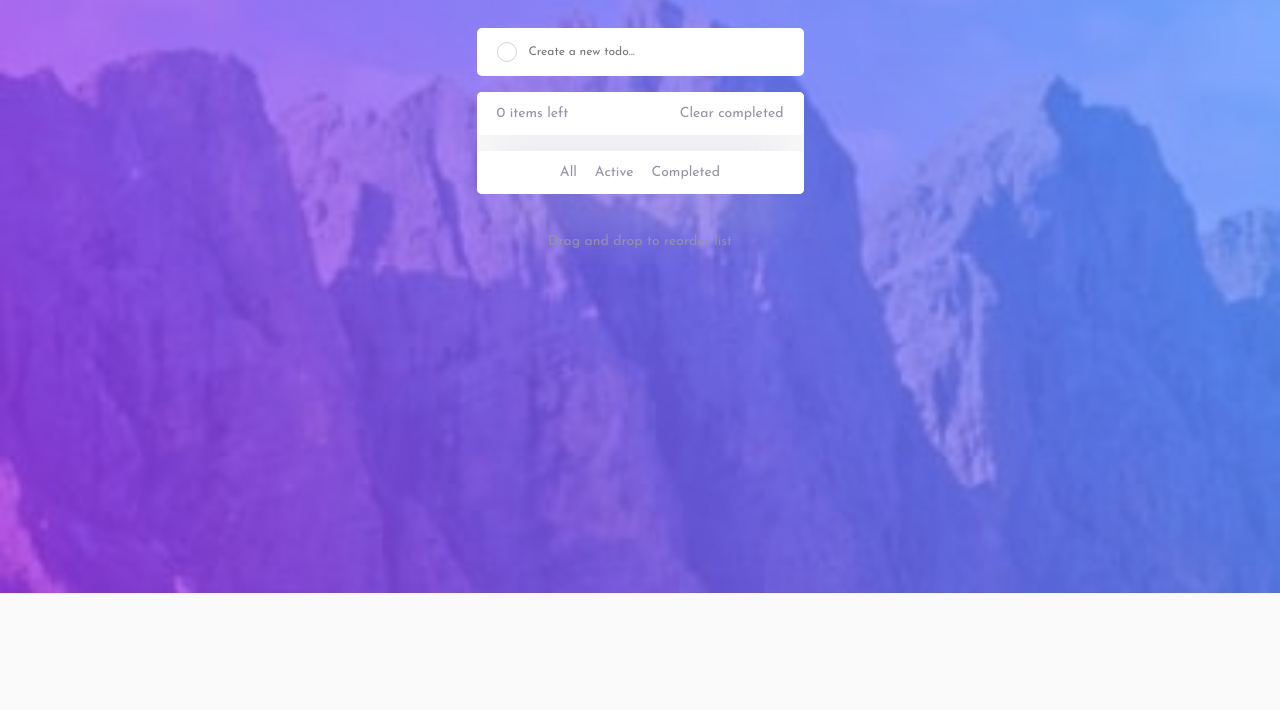
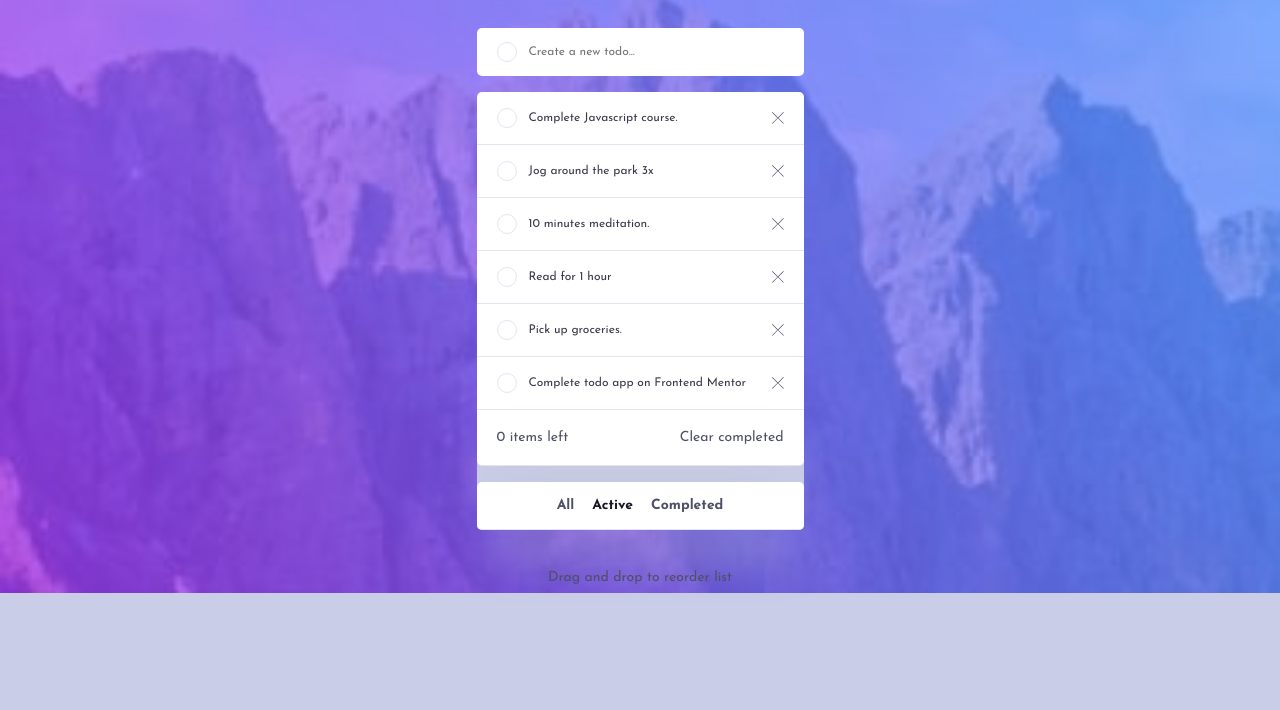
Before and after one commit to dev-fa/todo-app, a website built with webpack: page dist/index.html in a window 1280 px wide. Shown: the part 90-800 px from the top of the page. Built offline with nearby package versions, Linux system fonts and the light colour scheme.

Commit message:
Add incomplete styles

```diff
--- a/src/sass/modules/_boilerplate.scss
+++ b/src/sass/modules/_boilerplate.scss
@@ -15,16 +15,30 @@ html {
   --box-shadow-primary: 0 35px 50px -15px rgba(194, 195, 214, 0.8);
 }
 
+// :root,
+// .light-theme {
+//   --clr-primary: hsl(220, 98%, 61%);
+//   --clr-primary-gradient: linear-gradient(
+//     to bottom right,
+//     hsl(192, 100%, 67%),
+//     hsl(280, 87%, 65%)
+//   );
+//   --clr-neutral-200: hsl(0, 0%, 98%);
+//   --clr-neutral-300: hsl(235, 32%, 92%);
+//   --clr-neutral-400: hsl(233, 11%, 84%);
+//   --clr-neutral-500: hsl(240, 9%, 61%);
+//   --clr-neutral-600: hsl(235, 19%, 35%);
+// }
+
 :root,
-.light-theme {
-  --clr-primary: hsl(220, 98%, 61%);
-  --clr-primary-gradient: linear-gradient hsl(192, 100%, 67%),
-    hsl(280, 87%, 65%);
-  --clr-neutral-200: hsl(0, 0%, 98%);
-  --clr-neutral-300: hsl(235, 32%, 92%);
-  --clr-neutral-400: hsl(233, 11%, 84%);
-  --clr-neutral-500: hsl(240, 9%, 61%);
-  --clr-neutral-600: hsl(235, 19%, 35%);
+.dark-theme {
+  --clr-primary: hsl(235, 21%, 11%);
+  --clr-primary-gradient: hsl(235, 24%, 19%);
+  --clr-neutral-200: hsl(234, 39%, 85%);
+  --clr-neutral-300: hsl(236, 33%, 92%);
+  --clr-neutral-400: hsl(234, 11%, 52%);
+  --clr-neutral-500: hsl(233, 14%, 35%);
+  --clr-neutral-600: hsl(237, 14%, 26%);
 }
 
 body {
@@ -46,6 +60,10 @@ input:focus {
   outline: none;
 }
 
+form {
+  width: 100%;
+}
+
 .sr-only {
   border: 0;
   clip: rect(0 0 0 0);
--- a/src/sass/modules/todo/_box.scss
+++ b/src/sass/modules/todo/_box.scss
@@ -4,33 +4,48 @@
   width: 100%;
   max-width: 327px;
   background-color: #fff;
-  padding: 14px 20px;
-  border-radius: 5px;
+  padding: 16px 20px;
+  border-bottom: 1px solid var(--clr-neutral-300);
   display: flex;
   align-items: center;
   justify-content: space-between;
+  gap: 12px;
 
   &--create {
     margin-bottom: 16px;
+    padding: 14px 20px;
+    border: none;
+    border-radius: 5px;
+  }
+
+  &--first {
+    border-top-right-radius: 5px;
+    border-top-left-radius: 5px;
+  }
+
+  &__delete {
+    width: 12px;
+    height: 12px;
   }
 
   &__main {
     display: flex;
     align-items: center;
-    // width: 100%;
+    width: 100%;
     gap: 12px;
   }
 
   &__text {
     font-size: f.rem(12);
     color: var(--clr-neutral-600);
-    // width: 100%;
+    width: 100%;
+    caret-color: var(--clr-primary);
   }
 }
 
 .btn-circle {
-  border-radius: 100%;
-  border: 1px solid var(--clr-neutral-400);
+  border-radius: 20px;
+  border: 1px solid var(--clr-neutral-300);
   background: none;
   min-width: 20px;
   min-height: 20px;
--- a/src/sass/modules/todo/_footer.scss
+++ b/src/sass/modules/todo/_footer.scss
@@ -16,6 +16,11 @@
 
   &--items {
     box-shadow: var(--box-shadow-primary);
+    border-top-right-radius: 0;
+    border-top-left-radius: 0;
+    border-bottom-left-radius: 5px;
+    border-bottom-right-radius: 5px;
+    padding: 20px 20px;
   }
 
   &--states {
@@ -23,5 +28,22 @@
     margin-top: 16px;
     justify-content: center;
     gap: 18px;
+    border-radius: 5px;
+    font-weight: 700;
+
+    & > p:hover {
+      color: var(--clr-neutral-600);
+      cursor: pointer;
+    }
+  }
+
+  &__clear:hover {
+    color: var(--clr-neutral-600);
+    cursor: pointer;
   }
 }
+
+.current-state,
+.current-state:hover {
+  color: var(--clr-primary);
+}
```
Also changed, not shown: dist/index.html, dist/style.css, 1 other file.
